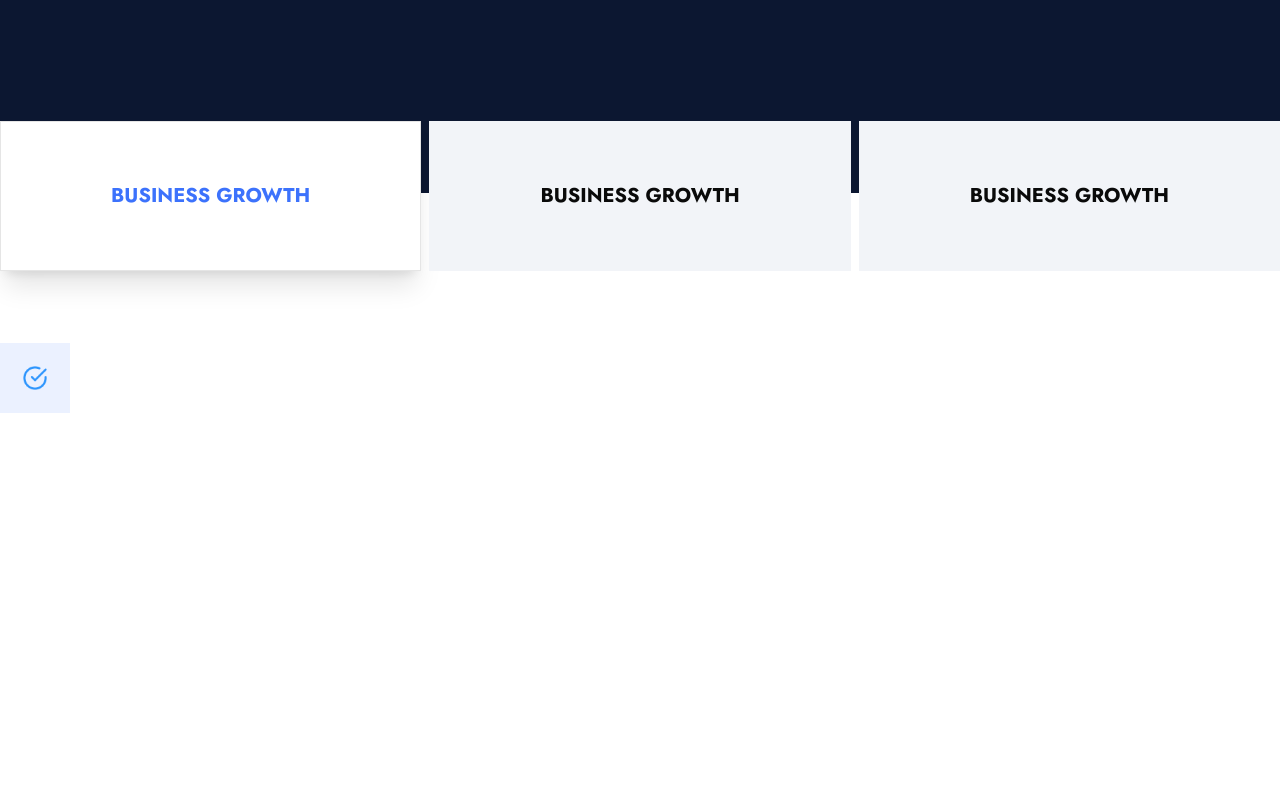
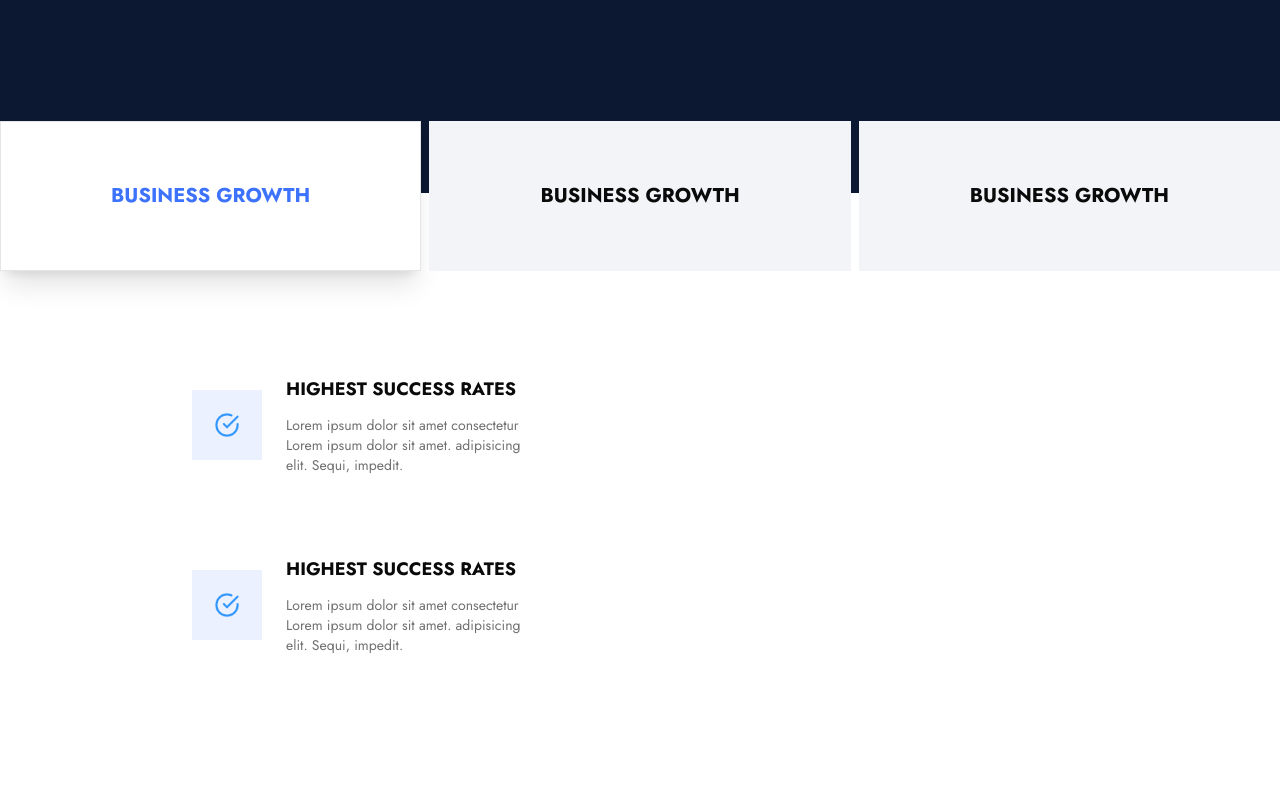
Before and after one commit to Olaoluwa2170/fontend-design-test, a React (Vite) app: page / in a window 1280 px wide. Shown: the part 5500-6300 px from the top of the page. Built offline with nearby package versions, Linux system fonts and the light colour scheme.

Commit message:
style working on body

```diff
--- a/src/App.jsx
+++ b/src/App.jsx
@@ -1,4 +1,4 @@
-import { Navbar, HeroSection, Body } from "./components";
+import { Navbar, HeroSection, Body, Footer } from "./components";
 
 function App() {
   return (
@@ -7,6 +7,7 @@ function App() {
       <div className="md:pt-[6rem]">
         <HeroSection />
         <Body />
+        <Footer />
       </div>
     </>
   );
--- a/src/components/Body.tsx
+++ b/src/components/Body.tsx
@@ -199,18 +199,53 @@ const Body = () => {
       </section>
       <section className="h-[90vh]">
         <div className="flex md:flex-row flex-col justify-center gap-2 -translate-y-[15.625rem] md:-translate-y-[4.5rem]">
-          <div className="w-[450px] h-[150px] flex items-center justify-center bg-white shadow-xl border"><p className="text-center text-primary-t200 text-xl font-bold">
-            BUSINESS GROWTH</p></div>
-          <div className="w-[450px] h-[150px] flex items-center justify-center bg-[#F2F4F8]"><p className="text-center text-xl font-bold">
-          BUSINESS GROWTH</p></div>
-          <div className="w-[450px] h-[150px] flex items-center justify-center bg-[#F2F4F8]"><p className="text-center text-xl font-bold">
-          BUSINESS GROWTH</p></div>
-        </div>
-        <div>
-          <div className="md:w-[4.375rem] w-[50px] flex justify-center bg-[#EBF1FF] items-center md:h-[4.375rem] h-[50px]">
-            <img src="./check-circle.png" alt="phone" className="w-6 h-6" />
+          <div className="w-[450px] h-[150px] flex items-center justify-center bg-white shadow-xl border">
+            <p className="text-center text-primary-t200 text-xl font-bold">
+              BUSINESS GROWTH
+            </p>
+          </div>
+          <div className="w-[450px] h-[150px] flex items-center justify-center bg-[#F2F4F8]">
+            <p className="text-center text-xl font-bold">BUSINESS GROWTH</p>
+          </div>
+          <div className="w-[450px] h-[150px] flex items-center justify-center bg-[#F2F4F8]">
+            <p className="text-center text-xl font-bold">BUSINESS GROWTH</p>
           </div>
         </div>
+
+        <DefaultWidth>
+            <div>
+              <div className="flex items-center gap-6 mt-8">
+                <div className="md:w-[4.375rem] w-[50px] flex justify-center bg-[#EBF1FF] items-center md:h-[4.375rem] h-[50px]">
+                  <img src="./check-circle.png" alt="phone" className="w-6 h-6" />
+                </div>
+                <div className="space-y-3">
+                  <p className=" text-sm md:text-lg font-bold ">
+                    HIGHEST SUCCESS RATES
+                  </p>
+                  <p className="text-primary-100 text-xs md:text-sm w-[250px] leading-[26px]">
+                    Lorem ipsum dolor sit amet consectetur Lorem ipsum dolor sit
+                    amet. adipisicing elit. Sequi, impedit.
+                  </p>
+                </div>
+              </div>
+            </div>
+            <div>
+              <div className="flex items-center gap-6 mt-20">
+                <div className="md:w-[4.375rem] w-[50px] flex justify-center bg-[#EBF1FF] items-center md:h-[4.375rem] h-[50px]">
+                  <img src="./check-circle.png" alt="phone" className="w-6 h-6" />
+                </div>
+                <div className="space-y-3">
+                  <p className=" text-sm md:text-lg font-bold ">
+                    HIGHEST SUCCESS RATES
+                  </p>
+                  <p className="text-primary-100 text-xs md:text-sm w-[250px] leading-[26px]">
+                    Lorem ipsum dolor sit amet consectetur Lorem ipsum dolor sit
+                    amet. adipisicing elit. Sequi, impedit.
+                  </p>
+                </div>
+              </div>
+            </div>
+        </DefaultWidth>
       </section>
     </>
   );
--- /dev/null
+++ b/src/components/Footer.tsx
@@ -0,0 +1,9 @@
+import React from 'react'
+
+const Footer = () => {
+  return (
+    <div className='h-screen bg-[#0F0D1D]'>Footer</div>
+  )
+}
+
+export default Footer
--- a/src/components/index.ts
+++ b/src/components/index.ts
@@ -1,3 +1,4 @@
 export { default as Navbar } from "./Navbar";
 export { default as HeroSection } from "./HeroSection";
 export { default as Body } from "./Body";
+export { default as Footer } from "./Footer";
```
